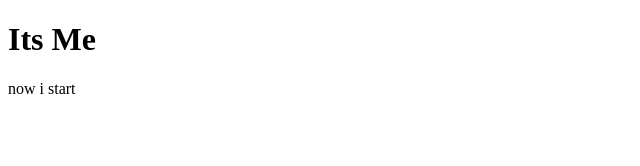
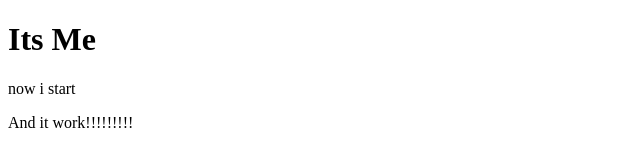
Before and after one commit to LisaDobruk/good, a plain HTML site: page index.html in a window 1280 px wide. Shown: the whole page, without its empty margins (0-640 px from the left). Drawn offline with Linux system fonts and the light colour scheme.

Commit message:
feat: add text

```diff
--- a/index.html
+++ b/index.html
@@ -9,5 +9,6 @@
 <body>
     <h1>Its Me</h1>
     <p>now i start</p>
+    <p> And it work!!!!!!!!!</p>
 </body>
 </html>
```
